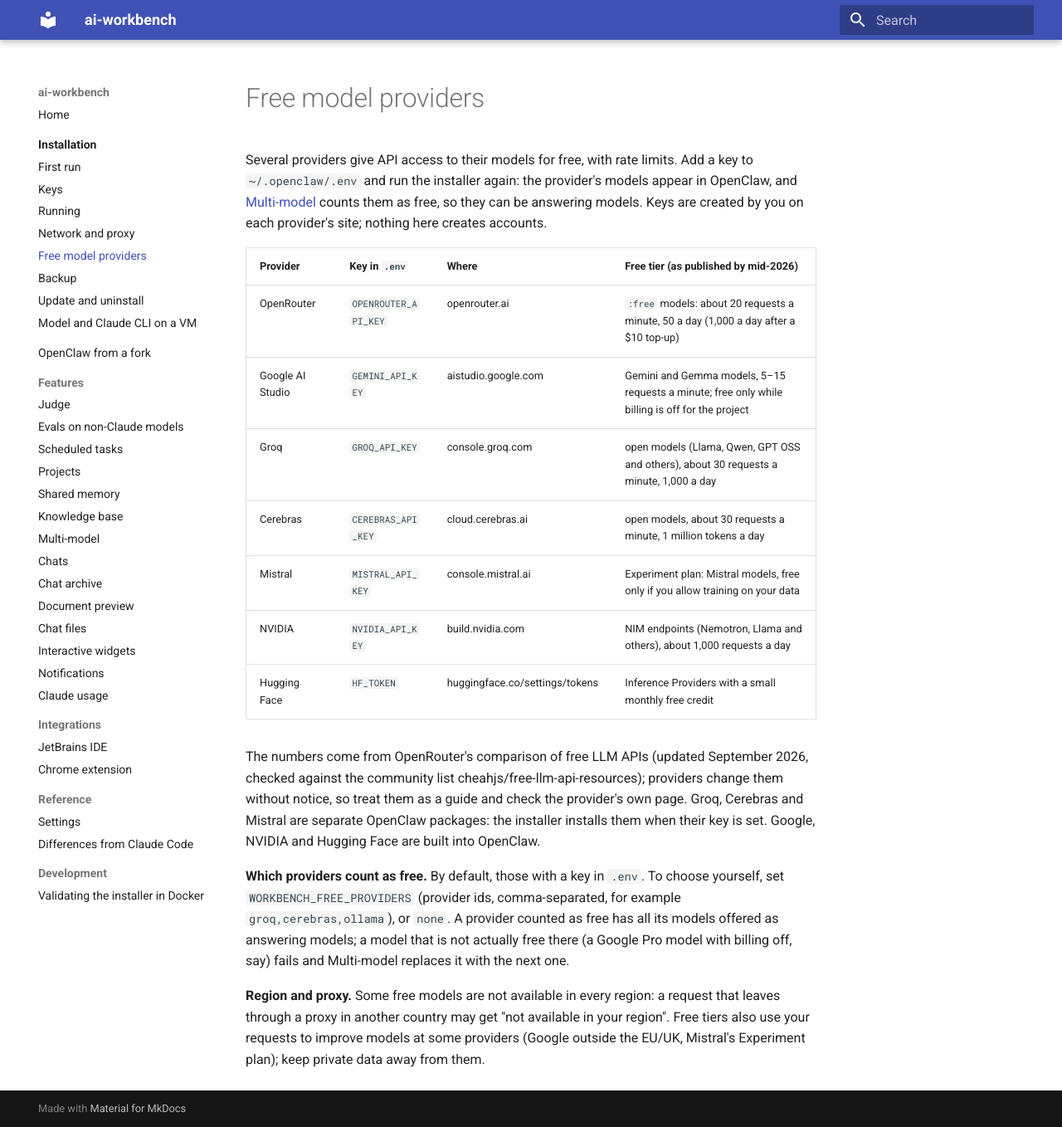
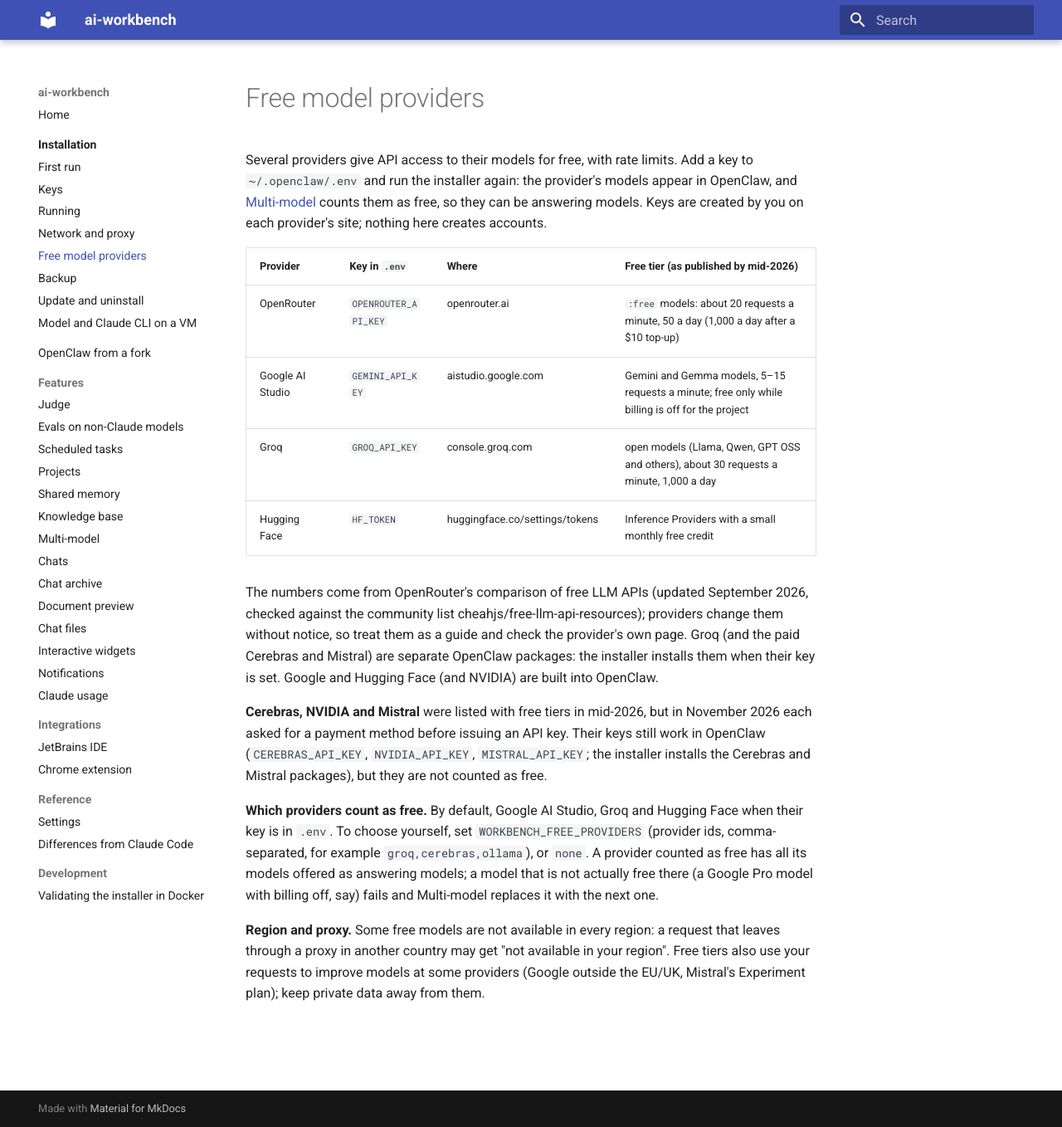
Before and after one commit to SingularBunny/ai-workbench, an MkDocs documentation site: the page built from docs/install/free-providers.md, in a window 1280 px wide and 1358 px high. Shown: the whole window at 83% size. Built offline with MkDocs 1.6.1 and Material for MkDocs 9.7.7, drawn with Linux system fonts in a browser that asks for light colours.

Commit message:
Free providers: Cerebras, NVIDIA and Mistral charge for a key now; not counted as free

```diff
--- a/docs/install/free-providers.md
+++ b/docs/install/free-providers.md
@@ -10,17 +10,18 @@ here creates accounts.
 | OpenRouter | `OPENROUTER_API_KEY` | openrouter.ai | `:free` models: about 20 requests a minute, 50 a day (1,000 a day after a $10 top-up) |
 | Google AI Studio | `GEMINI_API_KEY` | aistudio.google.com | Gemini and Gemma models, 5–15 requests a minute; free only while billing is off for the project |
 | Groq | `GROQ_API_KEY` | console.groq.com | open models (Llama, Qwen, GPT OSS and others), about 30 requests a minute, 1,000 a day |
-| Cerebras | `CEREBRAS_API_KEY` | cloud.cerebras.ai | open models, about 30 requests a minute, 1 million tokens a day |
-| Mistral | `MISTRAL_API_KEY` | console.mistral.ai | Experiment plan: Mistral models, free only if you allow training on your data |
-| NVIDIA | `NVIDIA_API_KEY` | build.nvidia.com | NIM endpoints (Nemotron, Llama and others), about 1,000 requests a day |
 | Hugging Face | `HF_TOKEN` | huggingface.co/settings/tokens | Inference Providers with a small monthly free credit |
 
 The numbers come from OpenRouter's comparison of free LLM APIs (updated September 2026, checked against the
 community list cheahjs/free-llm-api-resources); providers change them without notice, so treat them as a guide
-and check the provider's own page. Groq, Cerebras and Mistral are separate OpenClaw packages: the installer
-installs them when their key is set. Google, NVIDIA and Hugging Face are built into OpenClaw.
+and check the provider's own page. Groq (and the paid Cerebras and Mistral) are separate OpenClaw packages: the installer
+installs them when their key is set. Google and Hugging Face (and NVIDIA) are built into OpenClaw.
 
-**Which providers count as free.** By default, those with a key in `.env`. To choose yourself, set
+**Cerebras, NVIDIA and Mistral** were listed with free tiers in mid-2026, but in November 2026 each asked for a
+payment method before issuing an API key. Their keys still work in OpenClaw (`CEREBRAS_API_KEY`, `NVIDIA_API_KEY`,
+`MISTRAL_API_KEY`; the installer installs the Cerebras and Mistral packages), but they are not counted as free.
+
+**Which providers count as free.** By default, Google AI Studio, Groq and Hugging Face when their key is in `.env`. To choose yourself, set
 `WORKBENCH_FREE_PROVIDERS` (provider ids, comma-separated, for example `groq,cerebras,ollama`), or `none`. A
 provider counted as free has all its models offered as answering models; a model that is not actually free
 there (a Google Pro model with billing off, say) fails and Multi-model replaces it with the next one.
```
Also changed, not shown: CHANGELOG.md (+2 -1 lines), docs/reference/env.md (+3 -3 lines), 3 other files.
